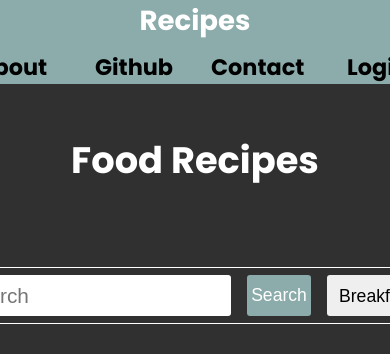
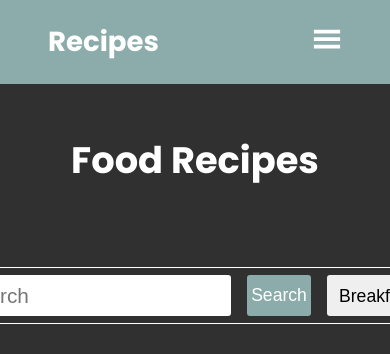
Before and after one commit to keremilhan/recipe-app, a React (Create React App) app: page / in a window 390 px wide. Shown: the top 354 px of the page. Built offline with nearby package versions, Linux system fonts and the light colour scheme.

Commit message:
Updated: Hamburger Menu added

```diff
--- a/src/components/Header.jsx
+++ b/src/components/Header.jsx
@@ -1,18 +1,27 @@
 import React from 'react'
-import { StyledHeader, Nav, Menu } from './styles/Header.styled'
+import { useState } from 'react';
+import { StyledHeader, Nav, Menu, Hamburger, Flex } from './styles/Header.styled'
 import { BrowserRouter as Router, Routes, Route, Outlet, Link } from "react-router-dom";
 import { useLogin } from './context/LoginContext';
+import {GiHamburgerMenu} from 'react-icons/gi'
 
 const Header = () => {
+
+  const [isOpen, setIsOpen] = useState(false)
 
   const {login, setLogin} = useLogin();
   return (
     <StyledHeader>
+      <Flex>
         <Nav>
             <h1>
               <Link to="/">Recipes</Link>
             </h1>
-            <Menu>
+            <Hamburger onClick={()=> setIsOpen(!isOpen)}>
+              <GiHamburgerMenu size={30} />
+            </Hamburger>
+        </Nav>
+        <Menu isOpen={isOpen} onClick={()=> setIsOpen(false)}>
                 <li>
                   <Link to="/about">About</Link>
                 </li>
@@ -25,9 +34,9 @@ const Header = () => {
                 <li>
                   <Link to="/login">{login ? "Logout" : "Login"}</Link>
                 </li>
-            </Menu>
-        </Nav>
-        <Outlet />
+        </Menu>
+      </Flex>
+      <Outlet />
     </StyledHeader>
   )
 }
--- a/src/components/styles/Header.styled.jsx
+++ b/src/components/styles/Header.styled.jsx
@@ -1,4 +1,17 @@
 import styled from "styled-components";
+
+
+export const Flex = styled.div`
+    display: flex;
+    justify-content: space-between;
+
+
+    @media only screen and (max-width: 1000px) {
+        flex-direction: column;
+
+    }
+
+`
 
 export const StyledHeader = styled.header`
     background-color: #8BACAB;
@@ -15,10 +28,6 @@ export const Nav = styled.nav`
     h1 *{
         color: #fff;
     }
-
-    @media only screen and (max-width: 1000px) {
-        flex-direction: column;
-    }
 `
 export const Menu = styled.ul`
     list-style-type: none;
@@ -26,6 +35,8 @@ export const Menu = styled.ul`
     gap: 4rem;
     font-size: 1.4rem;
     font-weight: bold;
+    overflow: hidden;
+    align-items: center;
 
     li {
         width: 90px;
@@ -34,5 +45,16 @@ export const Menu = styled.ul`
 
     @media only screen and (max-width: 1000px) {
         gap: 2rem;
+        display: ${({isOpen}) => !isOpen && "none"};
+        flex-direction: column;
     }
 `
+
+export const Hamburger = styled.div`
+    display: none;
+    cursor: pointer;
+    color: white;
+    @media (max-width: 1000px){
+        display: block;
+    }
+`
```
